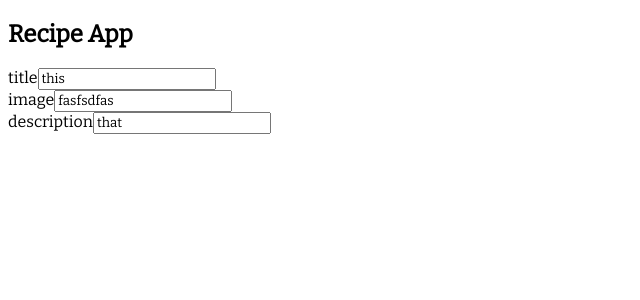
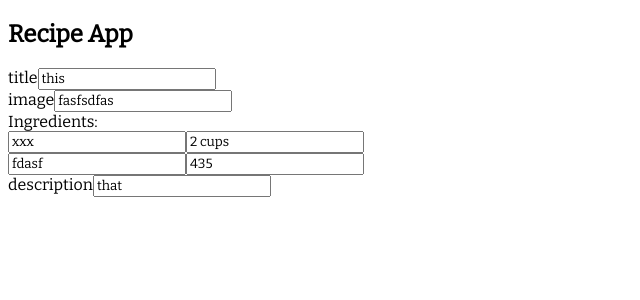
Before and after one commit to mlizchap/recipe-app-frontend, a React app: page /form in a window 1280 px wide. Shown: the top 300 px of the page, without its empty margins (0-640 px from the left). Built offline with nearby package versions, Linux system fonts and the light colour scheme.

Commit message:
controlled components are WORKING for form

```diff
--- a/src/components/RecipeForm/RecipeForm.js
+++ b/src/components/RecipeForm/RecipeForm.js
@@ -14,12 +14,36 @@ class RecipeForm extends Component {
     handleChange = (e) => {
         this.setState({ [e.target.name]: e.target.value})
     }
+    handleInputChange = (e, index) => {
+        const copy = [...this.state.ingredientInput]
+        copy[index][e.target.name] = e.target.value;
+        this.setState({ ingredientInput: copy })
+    }
     render() {
         return (
             <form>
                 <div>title<input name="titleInput" value={this.state.titleInput} onChange={this.handleChange} /></div>
                 <div>image<input name="imageInput" value={this.state.imageInput} onChange={this.handleChange} /></div>
+                <div>Ingredients:
+                    {this.state.ingredientInput.map((i, index) => {
+                        return (
+                            <div key={index}>
+                                <input name="name" value={i.name} onChange={(e) => this.handleInputChange(e, index)} />
+                                <input name="amount" value={i.amount} onChange={(e) => this.handleInputChange(e, index)} />
+                            </div>
+                        )
+                    })}
+                    {/* {this.state.ingredientInput.map((i,index) => {
+                        return (
+                            <div key={i.name}>
+                                <input name="name" value={i.name} onChange={(e) => this.handleInputChange(e, index)} />
+                                <input name="amount" value={i.amount} onChange={(e) => this.handleInputChange(e, index)} />
+                            </div>
+                        )
+                    })} */}
 
+
+                </div>
                 <div>description<input name="descriptionInput" value={this.state.descriptionInput} onChange={this.handleChange} /></div>
             </form>
         )
```
